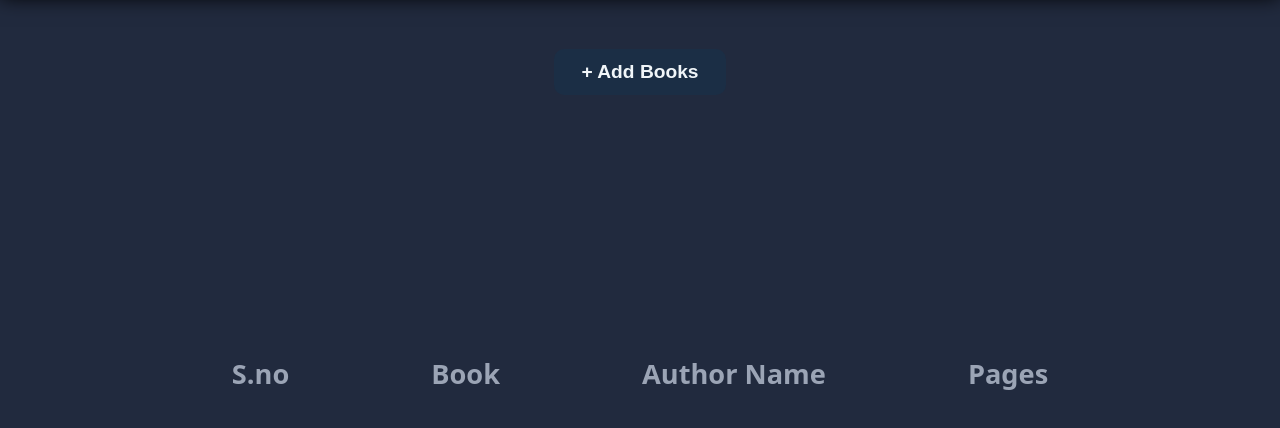
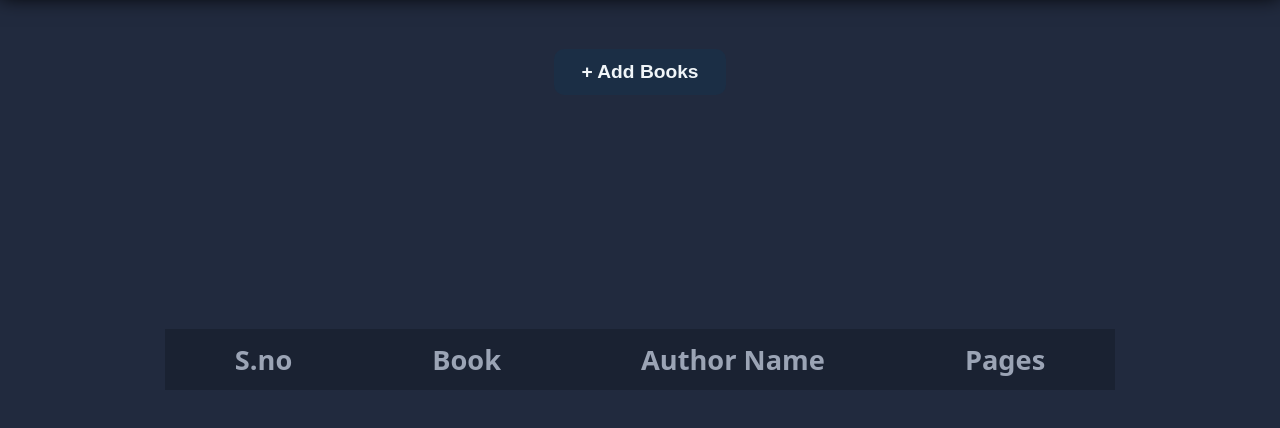
Before and after one commit to faizan-20/personal-library, a plain HTML site: page index.html in a window 1280 px wide. Shown: the part 106-534 px from the top of the page. Drawn offline with Linux system fonts and the light colour scheme.

Commit message:
styled table

```diff
--- a/style.css
+++ b/style.css
@@ -43,10 +43,19 @@ a{
     font-size: 2rem;
 }
 
+th{
+    background-color: rgba(0, 0, 0, 0.2);
+}
+
 table, th, td{
     padding: 12px 70px;
     text-align: center;
     font-size: 1.3rem;
+    border-collapse: collapse;
+}
+
+tr:nth-child(even){
+    background-color: #39486731;
 }
 
 th{
```
